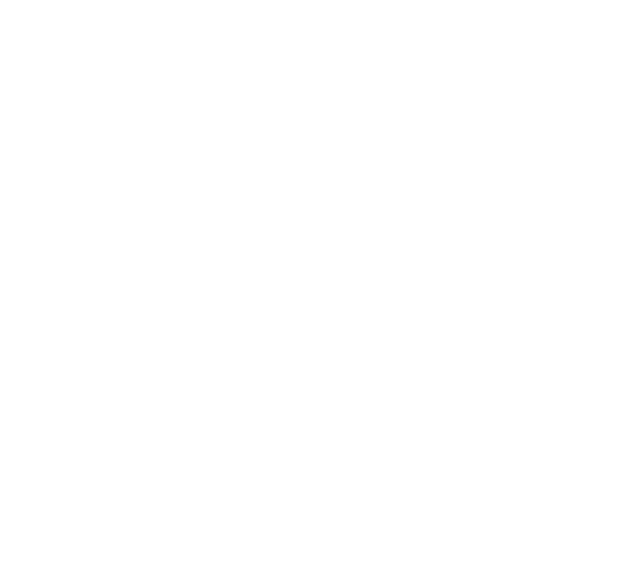
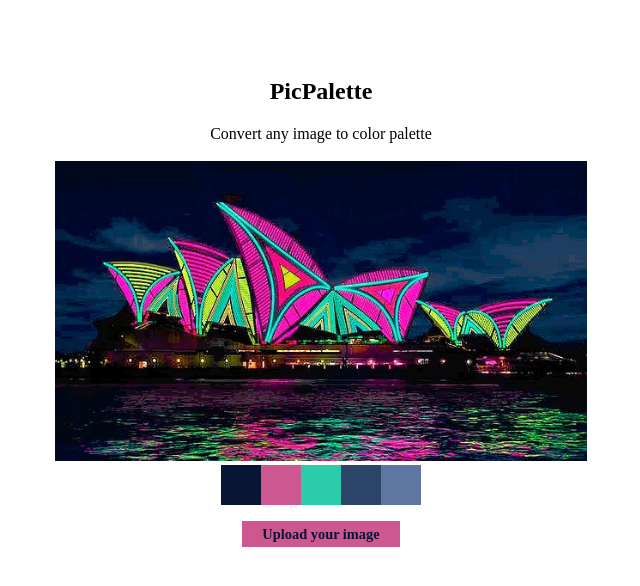
Before and after one commit to netham91/PicPalette.js, a plain HTML site: page index.html in a window 1280 px wide. Shown: the whole page, without its empty margins (319-959 px from the left). Drawn offline with Linux system fonts and the light colour scheme.

Commit message:
Demo done

```diff
--- a/PicPalette.js
+++ b/PicPalette.js
@@ -474,7 +474,7 @@
 * Copyright (c) 2016, Hemant Kr. Singh
 * All rights reserved. (MIT Licensed)
 *
-* PicPalette.js - an image quantization lib
+* PicPalette.js - get Palette from an image
 */
 
 
@@ -486,11 +486,12 @@
         this.numOfColors = numOfColors = 4;
     else
         this.numOfColors = numOfColors;
+
     //Loading image to buffer canvas and extracting pixels
     var img = new Image();
     img.src = srcImg;
     var Canvas = this.canvas = document.createElement('canvas');
-
+    this.paletteCanvas = document.createElement('canvas');
 
     img.onload = function (){
         Canvas.width = img.width;
@@ -528,28 +529,26 @@
 
 };
 
-PicPalette.prototype.addImgCanvas = function(id){
-    if(id != undefined)
-        this.canvas.setAttribute("id", id);
-    document.body.appendChild(this.canvas);
+PicPalette.prototype.addImgCanvas = function(divId){
+    div = document.getElementById(divId);
+    div.appendChild(this.canvas);
+    return this.canvas;
 };
 
-PicPalette.prototype.addPaletteCanvas = function(Palette,id){
-    var PaletteCanvas = this.paletteCanvas = document.createElement('canvas');
-    if(id != undefined)
-        this.paletteCanvas.setAttribute("id", id);
-    console.log(Palette.length);
-
-    PaletteCanvas.width = Palette.length * 20;
-    PaletteCanvas.height = 20;
-    var ctx = PaletteCanvas.getContext('2d');
+PicPalette.prototype.addPaletteCanvas = function(Palette,divId){
+    div = document.getElementById(divId);
+    this.paletteCanvas.width = Palette.length * 40;
+    this.paletteCanvas.height = 40;
+    var ctx = this.paletteCanvas.getContext('2d');
     for(i=0;i<Palette.length;i++){
         ctx.beginPath();
-        ctx.rect(i*20, 0, 20, 20);
+        ctx.rect(i*40, 0, 40, 40);
         ctx.fillStyle = "rgb("+Palette[i][0]+","+Palette[i][1]+","+Palette[i][2]+")";
         ctx.fill();
 
     }
-    document.body.appendChild(PaletteCanvas);
+    div.innerHTML="";
+    div.appendChild(this.paletteCanvas);
+    return this.paletteCanvas;
 
 }
--- a/index.html
+++ b/index.html
@@ -4,27 +4,118 @@
 <head>
     <title> imgstat</title>
 
-      <script type="text/javascript" src="PicPalette.js"></script>
+    <script type="text/javascript" src="PicPalette.js"></script>
+	<style>
+	body {
+		text-align: center;
+		padding-top: 50px;
+	}
+	#pic{
+		max-height: 50%;
+		max-width: 50%;
+		max-height: 300px;
+
+
+    }
+
+
+/* Input styling CSS from http://codepen.io/CreativeJuiz */
+.imageLoader {
+  position: relative;
+}
+.imageLoader label {
+  background: #39D2B4;
+  padding: 5px 20px;
+  color: #fff;
+  font-weight: bold;
+  font-size: .9em;
+  transition: all .4s;
+}
+.imageLoader input {
+  position: absolute;
+  display: inline-block;
+  left: 0;
+  top: 0;
+  opacity: 0.01;
+  cursor: pointer;
+}
+.imageLoader input:hover + label,
+.imageLoader input:focus + label {
+  background: #34495E;
+  color: #39D2B4;
+}
 
 
 
-    <style>
+    </style>
 
-
-    </style>
 </head>
 
 <body>
-    <canvas width="400" height="229" id="imgCanvas">
-    <div id="details"></div>
+	<h2> PicPalette </h2>
+	<div> Convert any image to color palette</div><br/>
+	<img id="pic" src="sample2.jpg">
+	<div>
+	<div id="paletteCanvas"></div>
+	<form action="#">
+  <p class="imageLoader">
+    <input type="file" name="imageLoader" id="imageLoader" />
+    <label id="label" for="imageLoader" >Upload your image</label>
+  </p>
+</form>
+
+    </div>
+
+
 </body>
 <script type="text/javascript">
 
+var img = document.getElementById('pic');
+//img.setAttribute("id", "pic");
+//img.src = "sample2.jpg";
+var Palette = [];
 var scan = new PicPalette();
-scan.getPalette("sample1.png",12);
+scan.getPalette(img.src,5,
+
+function(newPalette){
+		Palette = newPalette;
+		console.log(Palette);
+		//scan.addImgCanvas("picCanvas");
+		//document.body.appendChild(img);
+		scan.addPaletteCanvas(Palette,"paletteCanvas");
+		pagePalette(Palette);
+	});
 
 
 
+var imageLoader = document.getElementById('imageLoader');
+imageLoader.addEventListener('change', handleImage, false);
+
+function handleImage(e){
+    var reader = new FileReader();
+    reader.onload = function(event){
+
+    img.onload = function(){
+        scan.getPalette(img.src, 5, function(newPalette){
+			Palette = newPalette;
+			console.log(Palette);
+			//scan.addImgCanvas("picCanvas");
+			//document.body.appendChild(img);
+			scan.addPaletteCanvas(Palette,"paletteCanvas");
+			pagePalette(Palette);
+			});
+        }
+        img.src = event.target.result;
+    }
+    reader.readAsDataURL(e.target.files[0]);
+}
+
+
+function pagePalette(Palette){
+	document.getElementById('label').style.color = "rgb("+Palette[0][0]+","+Palette[0][1]+","+Palette[0][2]+")";
+	document.getElementById('label').style.background = "rgb("+Palette[1][0]+","+Palette[1][1]+","+Palette[1][2]+")";
+
+}
 
 
 </script>
```
Also changed, not shown: sample2.jpg (added). Lines whose indentation alone changed are shown as unchanged.
